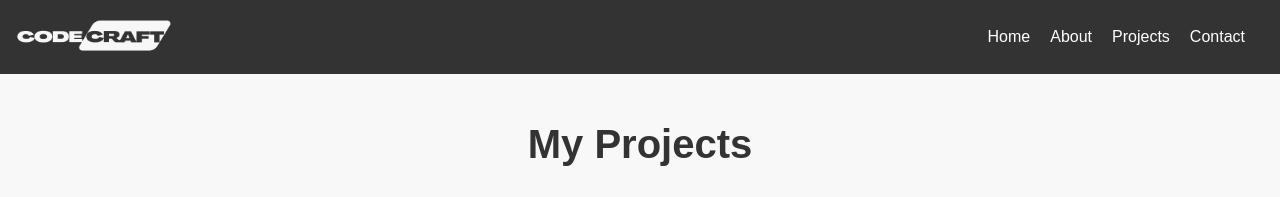
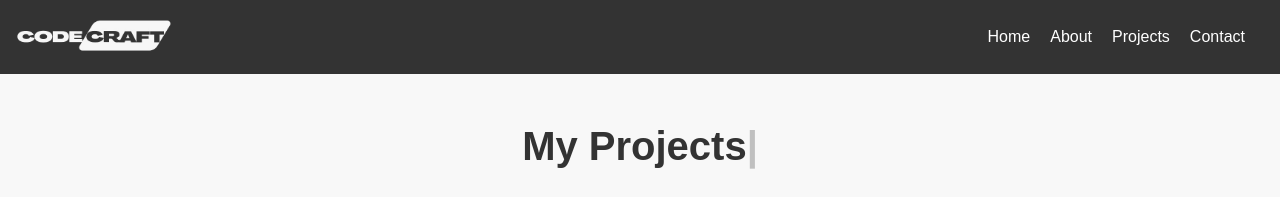
Before and after one commit to chirag-soni23/My-portfolio, a React (Vite) app in the folder client/: page /projects in a window 1280 px wide. Shown: the top 197 px of the page. Built offline with nearby package versions, Linux system fonts and the light colour scheme.

Commit message:
my-portfolio

```diff
--- a/client/package.json
+++ b/client/package.json
@@ -14,6 +14,7 @@
     "react-dom": "^18.2.0",
     "react-icons": "^5.0.1",
     "react-router-dom": "^6.21.3",
+    "react-typed": "^2.0.12",
     "sweetalert": "^2.1.2"
   },
   "devDependencies": {
--- a/client/src/Stylesheet/Projects.css
+++ b/client/src/Stylesheet/Projects.css
@@ -17,7 +17,7 @@
     margin-bottom: 30px;
     text-align: center;
     color: #333;
-    animation: bounceUpDown 1s ease-in-out infinite;
+    /* animation: bounceUpDown 1s ease-in-out infinite; */
     width: 100%;
   }
   .input{
--- a/client/src/pages/Projects.jsx
+++ b/client/src/pages/Projects.jsx
@@ -1,4 +1,5 @@
 import React, { useState } from "react";
+import { ReactTyped } from "react-typed";
 import "../Stylesheet/Projects.css";
 
 import { project } from "../Components/Constant";
@@ -15,7 +16,9 @@ const Projects = () => {
   return (
     <div className="portfolio-page">
       <div className="portfolio-container">
-        <h1 className="portfolio-title">My Projects</h1>
+        <h1 className="portfolio-title">
+        <ReactTyped strings={["My Projects","My Projects"]} typeSpeed={100} backSpeed={50} loop={true} />
+        </h1>
         <input
           className="input"
           type="text"
```
Also changed, not shown: 1 other file (tests, documents, lock files or other folders).
